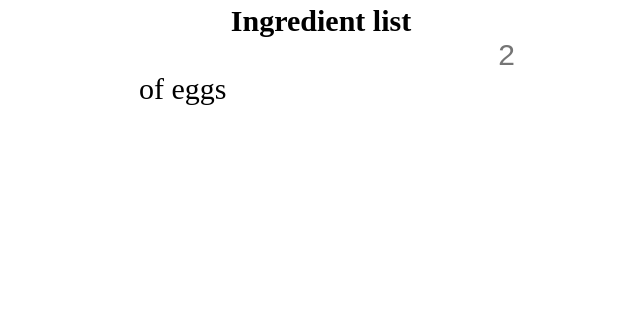
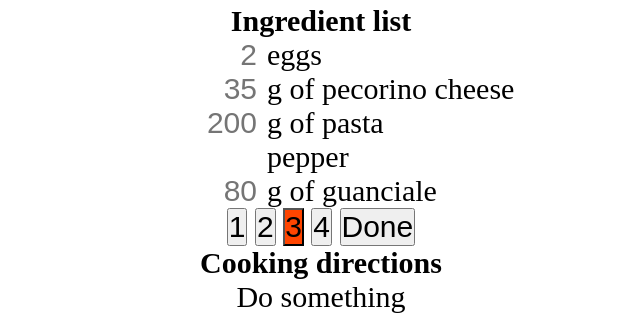
Before and after one commit to LucaMilanese90/foodLoops, a plain HTML site: page recipes.html in a window 1280 px wide. Both pictures are taken after a click on the button "Edit". Shown: the part 465-785 px from the top of the page, without its empty margins (319-959 px from the left). Drawn offline with Linux system fonts and the light colour scheme.

Commit message:
fixed basic layout of the ingredient list flexbox

```diff
--- a/recipes.css
+++ b/recipes.css
@@ -21,6 +21,7 @@
     flex-wrap: wrap;
     justify-content: center;
 }
+
 h3 {
     width: 100%;
 }
@@ -29,28 +30,17 @@ h3 {
     display: flex;
     justify-items: center;
     flex-wrap: wrap;
-    width: 30%;
-    /* grid-template-columns: repeat(auto-fill, 100px);
-    text-align: center;
-    grid-template-columns:  150px 300px;
-    grid-template-rows: auto; */
 }
 
 .quantity-div {
     text-align: right;
+    width: 45%;
 }
 
 .ingredient-div {
     text-align: left;
-    height: 100%;
-    width: 40%;
+    width: 45%;
     margin-left: 10px;
-}
-
-input::-webkit-outer-spin-button,
-input::-webkit-inner-spin-button {
-  -webkit-appearance: none;
-  margin: 0;
 }
 
 input {
@@ -59,6 +49,18 @@ input {
     border-left-style: hidden;
     border-bottom-style: none;
     text-align: right;
+}
+
+/* Chrome, Safari, Edge, Opera */
+input::-webkit-outer-spin-button,
+input::-webkit-inner-spin-button {
+  -webkit-appearance: none;
+  margin: 0;
+}
+
+/* Firefox */
+input[type=number] {
+  -moz-appearance: textfield;
 }
 
 .not-visible {
--- a/recipes.js
+++ b/recipes.js
@@ -127,6 +127,9 @@ portionsButtons.forEach(item => {
     };
     //  added event listener to lokk for clik for all buttons with class '.portions-button'
     item.addEventListener('click', () => {
+        // resetting the edit button in case 'done' was already selected
+        document.body.querySelector('.done').classList.add('not-visible');
+        document.body.querySelector('.edit').classList.remove('not-visible');
         // retriving user selection for number of portion after click
         portionSelection = parseInt(item.innerHTML);
         // running function to update ingredient list quantity
@@ -182,7 +185,11 @@ function updateIngredientList(cuisineSelection, recipeIndex, portionSelection) {
 
         const ingredientDiv = document.createElement('div');
         ingredientDiv.classList.add('ingredient-div');
-        ingredientDiv.innerHTML = `${updatedUnitMeasure} of ${updatedIngredient}`;
+        if (updatedUnitMeasure == '') {
+            ingredientDiv.innerHTML = `${updatedIngredient}`;
+        } else {
+            ingredientDiv.innerHTML = `${updatedUnitMeasure} of ${updatedIngredient}`;
+        };
         ingredientListDiv.appendChild(ingredientDiv);
 
     }
@@ -213,7 +220,11 @@ function updateIngredientListEditable(cuisineSelection, recipeIndex, portionSele
         // add input.type number and placeholder value to all ingredients quantityDiv
         const quantityInput = document.createElement('input');
         quantityInput.type = 'number';
-        quantityInput.placeholder = parseInt(updatedQuantity);
+        if (typeof updatedQuantity != 'number') {
+            quantityInput.placeholder = '';
+        } else {
+            quantityInput.placeholder = parseInt(updatedQuantity);
+        };
         quantityInput.classList.add('quantity');
         //quantityInput.innerHTML = parseInt(updatedQuantity);
         quantityDiv.appendChild(quantityInput);
@@ -224,7 +235,11 @@ function updateIngredientListEditable(cuisineSelection, recipeIndex, portionSele
 
         const ingredientDiv = document.createElement('div');
         ingredientDiv.classList.add('ingredient-div');
-        ingredientDiv.innerHTML = `${updatedUnitMeasure} of ${updatedIngredient}`;
+        if (updatedUnitMeasure == '') {
+            ingredientDiv.innerHTML = `${updatedIngredient}`;
+        } else {
+            ingredientDiv.innerHTML = `${updatedUnitMeasure} of ${updatedIngredient}`;
+        };
         ingredientListDiv.appendChild(ingredientDiv);
 
     }
```
